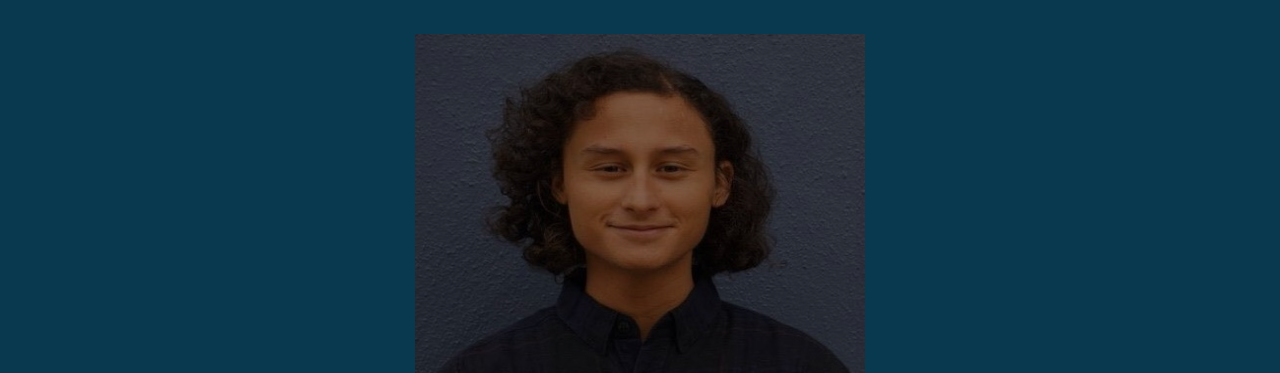
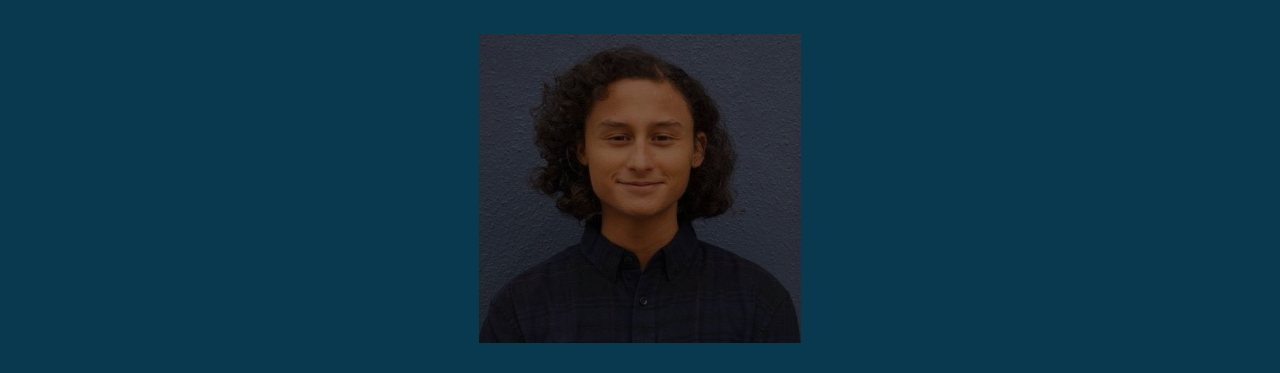
Before and after one commit to teddygallion/old-portfolio, a plain HTML site: page index.html in a window 1280 px wide. Shown: the part 120-493 px from the top of the page. Drawn offline with nearby package versions, Linux system fonts and the light colour scheme.

Commit message:
fixed typos, resized image

```diff
--- a/index.html
+++ b/index.html
@@ -19,7 +19,7 @@
     <header>
       <h1 id ='headline'>Teddy Gallion</h1>
     </header>
-    <img src="images/original.jpg" alt="Teddy's Face"  height="400" width ="450">
+    <img src="images/original.jpg" alt="Teddy's Face">
     <h2 class ="tagline">Full-Stack Developer</h2>
     <div id="active-view">
     </div>
--- a/script.js
+++ b/script.js
@@ -1,7 +1,7 @@
 $( "#projectTab" ).click(function() {
   let projectTab = renderProjectsTab();
  $('#active-view').html(projectTab);
- scrollToactiveview();
+ scrollToActiveview();
 });
 $( "#contactsTab" ).click(function() {
   let contactsTab = renderContactTab();
--- a/styles.css
+++ b/styles.css
@@ -1,7 +1,6 @@
 * {
   box-sizing: border-box;
 }
-
 body {
   font-family: 'Roboto', sans-serif;
   sans-serif;
@@ -24,8 +23,8 @@ body {
 
 img{
   filter: grayscale(40%) saturate(2) brightness(50%);
-  height:400px;
-  width:450px;
+  height:30%;
+  width:30%;
   max-width: 100%;
   background-repeat: no-repeat;
   position: relative;
```
